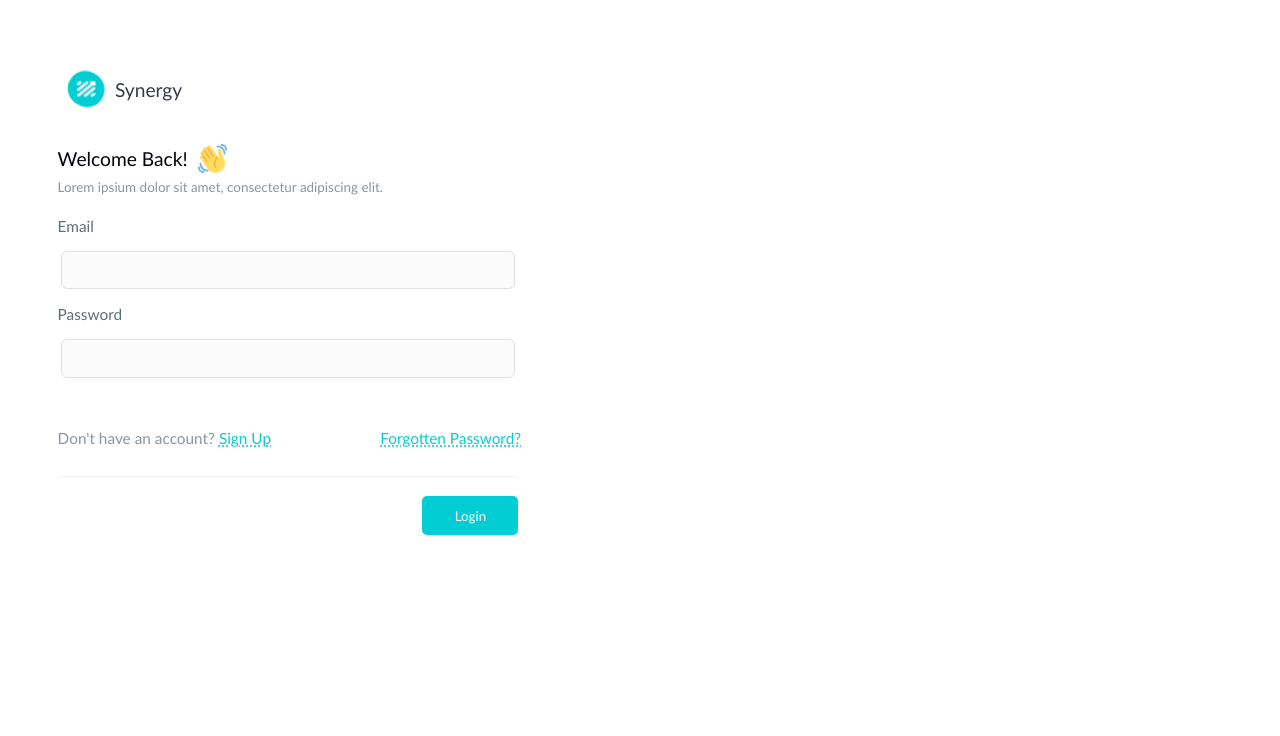
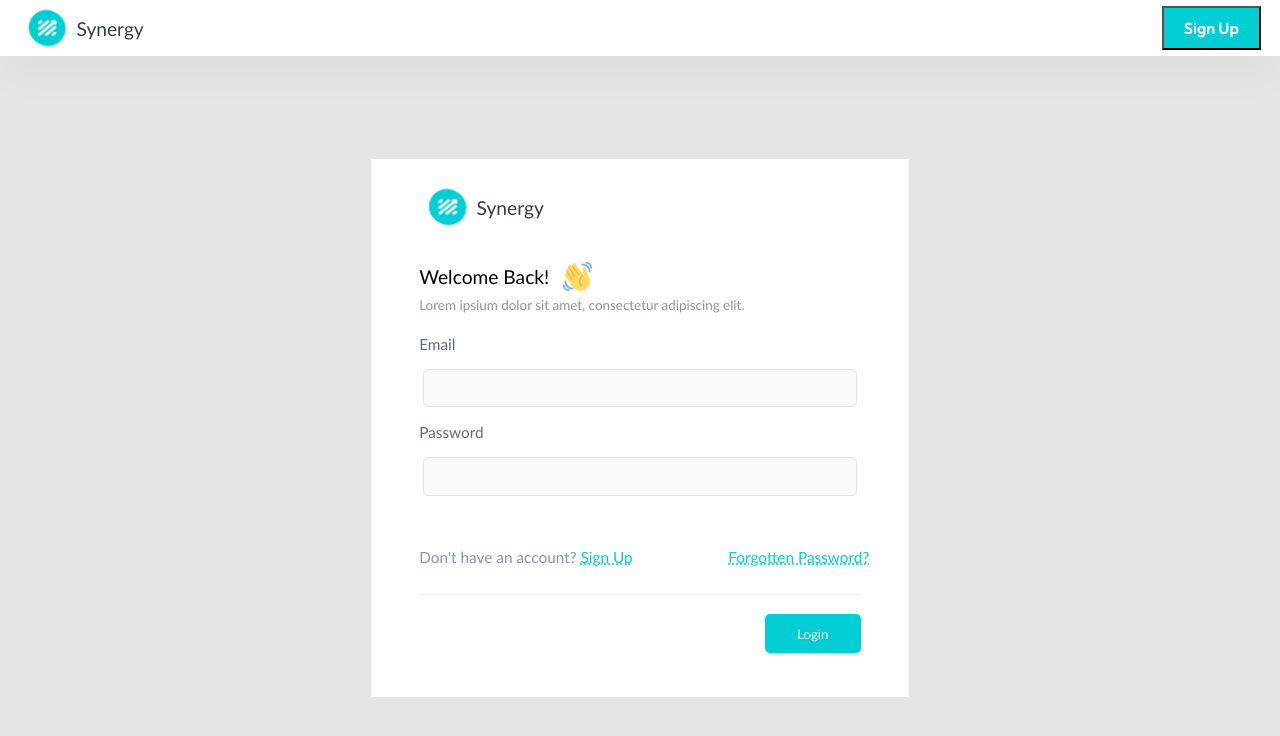
Before and after one commit to nology-tech/quadra-client-project, a React (Create React App) app: page /login in a window 1280 px wide. Shown: the top 736 px of the page. Built offline with nearby package versions, Linux system fonts and the light colour scheme.

Commit message:
Installed Auth-Nav component.

```diff
--- /dev/null
+++ b/src/components/AuthNav/AuthNav.jsx
@@ -0,0 +1,15 @@
+import "./AuthNav.scss";
+import Logo from "../Logo/Logo";
+import Button from "../Button/Button";
+
+const AuthNav = ({isLogin}) => {
+
+    return (
+        <div className="authNav">
+            <Logo isTextDark={true}/>
+            <Button buttonText={isLogin ? "Login" : "Sign Up"} handleClick={""}/>
+        </div>
+    )
+}
+
+export default AuthNav;
--- /dev/null
+++ b/src/components/AuthNav/AuthNav.scss
@@ -0,0 +1,13 @@
+@use "../../styles/variables" as *;
+@use "../../styles/typography" as *;
+
+.authNav {
+    display: flex;
+    justify-content: space-between;
+    align-items: center;
+    width: 100vw;
+    height: 7vh;
+    padding: 1rem;
+    background-color: $background-color;
+    box-shadow: 0px 20px 40px rgba(0, 0, 0, 0.03);
+}
--- a/src/pages/Login/Login.jsx
+++ b/src/pages/Login/Login.jsx
@@ -2,6 +2,7 @@ import "./Login.scss";
 import hand from "../../assets/images/hello.svg";
 import InputBox from "../../components/InputBox/InputBox";
 import Logo from "../../components/Logo/Logo";
+import AuthNav from "../../components/AuthNav/AuthNav";
 
 const Login = () => {
     const isTextDark=true;
@@ -12,7 +13,9 @@ const Login = () => {
     }
 
     return (
-
+        <div className="login">
+            <AuthNav isLogin={false}/>
+            <div className="login__content">
                 <form className="signIn" onSubmit={handleSubmit}>
                     <Logo isTextDark={isTextDark}/>
                     <div className="signIn__welcome">
@@ -39,6 +42,9 @@ const Login = () => {
                     <div className="signIn__line"></div>
                     <input type="submit" value="Login" className="signIn__submit"/>
                 </form>
+            </div>
+
+        </div>
     );
 
 }
--- a/src/pages/Login/Login.scss
+++ b/src/pages/Login/Login.scss
@@ -1,20 +1,28 @@
-@use "../../styles/variables" as *;
+    @use "../../styles/variables" as *;
 
+.login {
+    background-color: $color-background;
+    height: 100vh;
+    overflow-y: hidden;
+    overflow-x: hidden;
+    &__content {
+        display: flex;
+        justify-content: center;
+        align-items: center;
+        height: 93vh;
+    }
+}
 .signIn {
-
     display: flex;
     flex-direction: column;
-    background-color: $color-funds-text;
-    width: 30rem;
-    height: 30rem;
-    padding-right: 3rem;
-    padding-left: 3rem;
-    justify-content: center;
+    background-color: $background-color;
+    width: 28rem;
+    height: 28rem;
+    padding: 0 2.5rem;
 
     &__welcome {
         display: flex;
-        width: 70%;
-        justify-content: flex-start;
+        width: 100%;
         align-items: center;
         margin-bottom: -0.5rem;
 
@@ -26,10 +34,9 @@
         }
 
         img {
-            margin-right: 8rem;
             height: 1.5rem;
             aspect-ratio: 1 / 1;
-
+            margin-right: 14rem;
         }
     }
 
--- a/src/pages/SignUp/SignUp.jsx
+++ b/src/pages/SignUp/SignUp.jsx
@@ -7,6 +7,8 @@ import { useNavigate } from "react-router-dom";
 import { getAuth, createUserWithEmailAndPassword } from "firebase/auth";
 import app from "../../firebase";
 import { useState, useEffect } from "react";
+
+import AuthNav from "../../components/AuthNav/AuthNav";
 
 const SignUp = ({ login }) => {
   const [registerEmail, setRegisterEmail] = useState("");
@@ -89,8 +91,10 @@ const SignUp = ({ login }) => {
   };
 
   return (
-    <div className="background">
     <div className="signUp">
+      <AuthNav isLogin={true}/>
+      <div className="signUp__form">
+          <div className="signUp__contents">
             <div className="signUp__company">
             <Logo isTextDark={true}/>
             </div>
@@ -144,6 +148,7 @@ const SignUp = ({ login }) => {
             </div>
           </div>
         </div>
+      </div>
   );
 };
 
--- a/src/pages/SignUp/SignUp.scss
+++ b/src/pages/SignUp/SignUp.scss
@@ -1,15 +1,21 @@
 @use "../../styles/variables" as *;
 @use "../../styles/typography" as *;
 
+
 .signUp {
-  padding: 0.5rem;
-  padding-left: 1rem;
-  width: 40rem;
-  background-color: white;
-  padding-top: 2rem;
+  background-color: $color-background;
+  height: 100vh;
+  &__form {
+    display: flex;
+    justify-content: center;
+    align-items: center;
+    height: 93vh;
+  }
 
-  &__company {
-    display: flex;
+  &__contents {
+    padding: 0.5rem 2rem;
+    width: 32rem;
+    background-color: $background-color;
   }
 
   &__header {
@@ -35,19 +41,17 @@
     font-family: $font-login-text;
     color: $color-text;
     display: flex;
-
     &--login {
-      margin-left: -27rem;
       padding-top: 0.5rem;
       color: $color-primary;
       border-bottom: 0.2rem dotted;
+      margin-right: 14rem;
     }
   }
 
   &__continue {
-    margin-left: 19rem;
-    margin-top: 2rem;
     width: 10rem;
+    margin: 1.3rem 0 0.5rem 21rem;
   }
 
 &__input{
```
Lines whose indentation alone changed are shown as unchanged.
